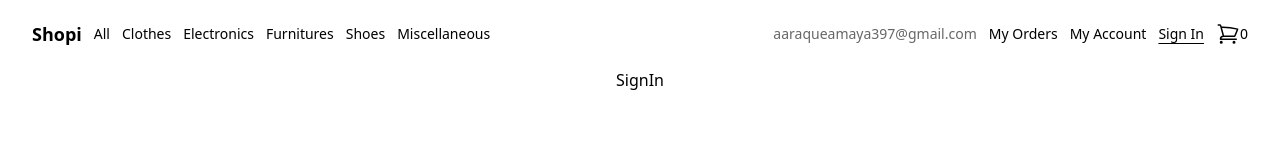
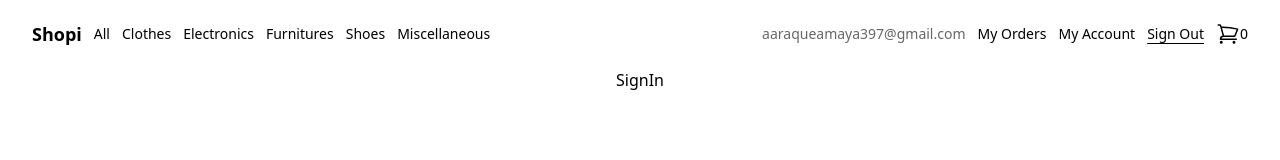
Before and after one commit to Mono-A3/e-commerce-shopi, a React (Vite) app: page /sign-in in a window 1280 px wide. Shown: the top 160 px of the page. Built offline with nearby package versions, Linux system fonts and the light colour scheme; no server answers.

Commit message:
[ADD] Hacer función de SignOut ene el componente de Navbar

```diff
--- a/src/Components/Navbar/index.jsx
+++ b/src/Components/Navbar/index.jsx
@@ -5,6 +5,12 @@ import { ShoppingCartContext } from '../../Context';
 const Navbar = () => {
   const context = useContext(ShoppingCartContext);
   const activeStyle = 'underline underline-offset-4';
+
+  const handleSignOut = () => {
+    const stringifiedSignOut = JSON.stringify(true);
+    localStorage.setItem('sign-out', stringifiedSignOut);
+    context.setSignOut(true);
+  };
 
   return (
     <nav className='flex justify-between items-center fixe z-10 top-0 w-full py-5 px-8 text-sm font-light'>
@@ -80,8 +86,12 @@ const Navbar = () => {
           </NavLink>
         </li>
         <li>
-          <NavLink to='/sign-in' className={({ isActive }) => (isActive ? activeStyle : undefined)}>
-            Sign In
+          <NavLink
+            to='/sign-in'
+            className={({ isActive }) => (isActive ? activeStyle : undefined)}
+            onClick={() => handleSignOut()}
+          >
+            Sign Out
           </NavLink>
         </li>
         <li className='flex items-center cursor-pointer'>
```
